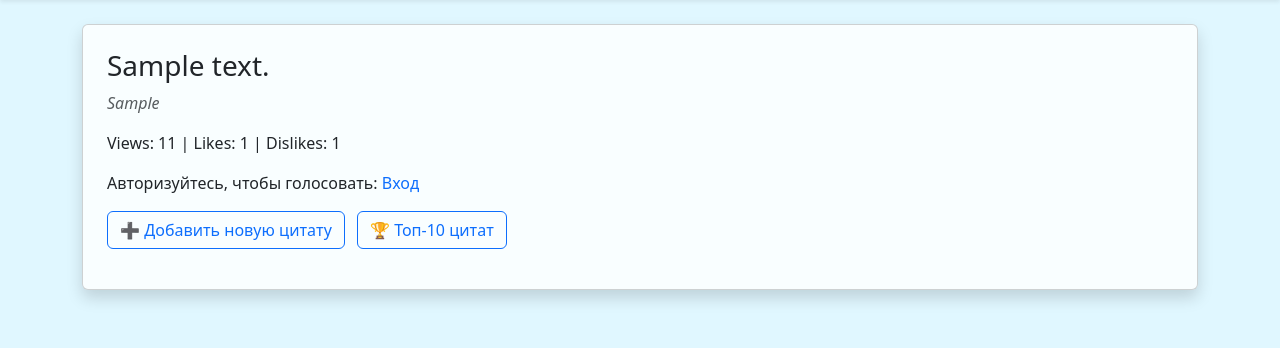
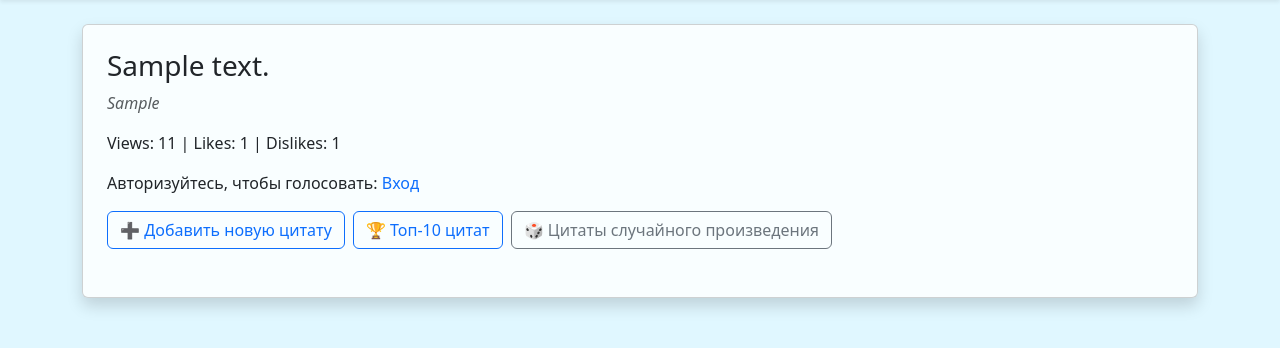
Before and after one commit to intCheit/quotes_project, a Django app: page / in a window 1280 px wide. Shown: the part 56-404 px from the top of the page. Run offline with Django 4.2, Linux system fonts and the light colour scheme; tables that the repository leaves empty hold one stand-in row (values such as "Sample post").

```diff
--- a/quotes/templates/quotes/quote.html
+++ b/quotes/templates/quotes/quote.html
@@ -56,10 +56,11 @@
             <p>Авторизуйтесь, чтобы голосовать: <a href="{% url 'login' %}">Вход</a></p>
         {% endif %}
 
-        <p>
-            <a href="{% url 'add_quote' %}" class="btn btn-outline-primary me-2">➕ Добавить новую цитату</a>
-            <a href="{% url 'top_quotes' %}" class="btn btn-outline-primary">🏆 Топ-10 цитат</a>
-        </p>
+        <div class="d-flex flex-wrap mb-3">
+            <a href="{% url 'add_quote' %}" class="btn btn-outline-primary me-2 mb-2">➕ Добавить новую цитату</a>
+            <a href="{% url 'top_quotes' %}" class="btn btn-outline-primary me-2 mb-2">🏆 Топ-10 цитат</a>
+            <a href="{% url 'random_source_quotes' %}" class="btn btn-outline-secondary mb-2">🎲 Цитаты случайного произведения</a>
+        </div>
 
     {% else %}
         <p>Цитат пока нет!</p>
```
